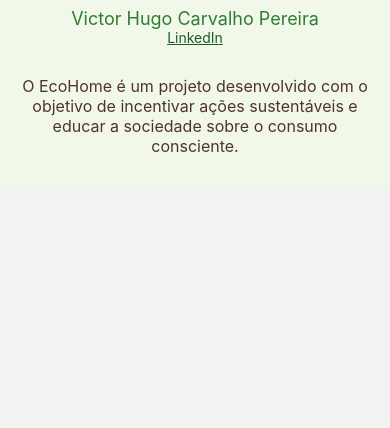
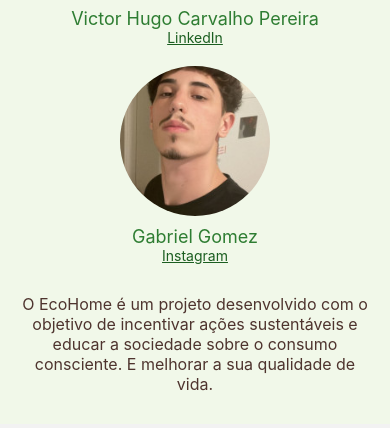
Before and after one commit to VictorHugo55/EcoProdutos, a React Native app: screen /Sobre in a window 390 px wide. Shown: the part 344-772 px from the top of the page. Built offline with nearby package versions, Linux system fonts and the light colour scheme.

Commit message:
ajustando a tela sobre

```diff
--- a/src/screens/Sobre.js
+++ b/src/screens/Sobre.js
@@ -11,16 +11,16 @@ export default function SobreScreen() {
       <TouchableOpacity onPress={() => Linking.openURL('https://www.linkedin.com/in/seu-linkedin')}>
         <Text style={styles.link}>LinkedIn</Text>
       </TouchableOpacity>
-    {/*
-      <Image source={require('./assets/dev2.png')} style={styles.devImage} />
-      <Text style={styles.name}>Vitor Ginza</Text>
+
+      <Image source={require('../../assets/gabriel.jpeg')} style={styles.devImage} />
+      <Text style={styles.name}>Gabriel Gomez</Text>
       <TouchableOpacity onPress={() => Linking.openURL('https://www.instagram.com/seu-instagram')}>
         <Text style={styles.link}>Instagram</Text>
       </TouchableOpacity>
-  */}
 
       <Text style={styles.desc}>
         O EcoHome é um projeto desenvolvido com o objetivo de incentivar ações sustentáveis e educar a sociedade sobre o consumo consciente.
+        E melhorar a sua qualidade de vida.
       </Text>
     </ScrollView>
   );
```
Also changed, not shown: assets/gabriel.jpeg (added).
